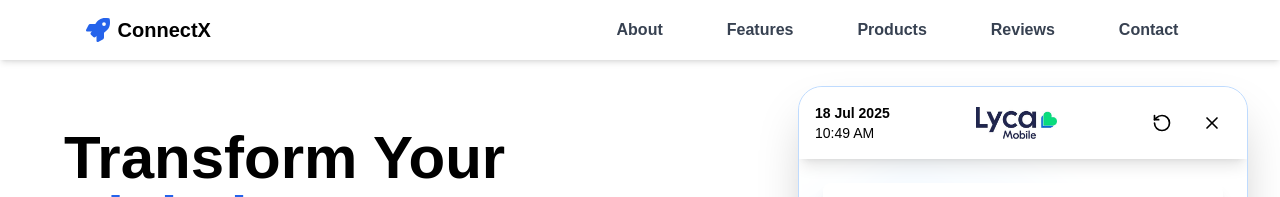
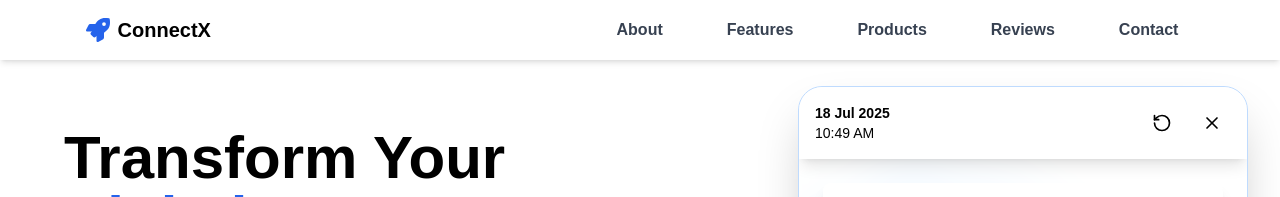
Before and after one commit to Vishal25102002/connectX, a React (Vite) app: page / in a window 1280 px wide. Both pictures are taken after a click on the button 1208 px from the left and 752 px from the top of the page. Shown: the top 197 px of the page. Built offline with nearby package versions, Linux system fonts and the light colour scheme.

Commit message:
update the chatbot

```diff
--- a/package.json
+++ b/package.json
@@ -14,10 +14,11 @@
     "@fortawesome/react-fontawesome": "^0.2.2",
     "@lobehub/ui": "^1.164.10",
     "axios": "^1.7.9",
-    "framer-motion": "^11.15.0",
+    "framer-motion": "^11.18.2",
+    "lucide-react": "^0.525.0",
     "react": "^18.3.1",
     "react-dom": "^18.3.1",
-    "react-icons": "^5.4.0"
+    "react-icons": "^5.5.0"
   },
   "devDependencies": {
     "@eslint/js": "^9.17.0",
--- a/src/components/chatbot/ChatbotHeader.tsx
+++ b/src/components/chatbot/ChatbotHeader.tsx
@@ -1,7 +1,6 @@
 // src/components/chatbot/ChatbotHeader.tsx
 import React, { useState, useEffect } from 'react';
 import { X, RotateCcw } from 'lucide-react';
-import lycaMobile from "../../assets/lycaMobile.jpeg";
 
 interface ChatbotHeaderProps {
   onClose: () => void;
@@ -36,13 +35,6 @@ const ChatbotHeader: React.FC<ChatbotHeaderProps> = ({ onClose, onReset }) => {
         <span>{formatTime(currentTime)}</span>
       </div>
 
-      {/* Centered Logo */}
-      <img
-        src={lycaMobile}
-        alt="Logo"
-        className="h-8 w-auto"
-      />
-
       {/* Reset & Close Buttons on the right */}
       <div className="flex space-x-3">
         <button
--- a/src/components/chatbot/ChatbotHome.tsx
+++ b/src/components/chatbot/ChatbotHome.tsx
@@ -7,7 +7,7 @@ interface ChatbotHomeProps {
   setActiveTab: (tab: 'home' | 'chat') => void;
 }
 
-const ChatbotHome: React.FC<ChatbotHomeProps> = ({ onPreloadedMessageClick, setActiveTab }) => {
+const ChatbotHome: React.FC<ChatbotHomeProps> = ({ setActiveTab }) => {
   const preloadedMessages = [
     { text: "Terms and Conditions", action: () => window.open("https://www.lycamobile.us/en/termscondition/", "_blank") },
     { text: "Chat with Lia", action: () => { console.log("Navigating to chat..."); setActiveTab('chat'); } },
--- a/src/components/chatbot/ChatbotInput.tsx
+++ b/src/components/chatbot/ChatbotInput.tsx
@@ -1,5 +1,5 @@
 // src/components/chatbot/ChatbotInput.tsx
-import React, { useRef, useState } from 'react';
+import React, { useState } from 'react';
 import { AiOutlineSend } from 'react-icons/ai';
 
 interface ChatbotInputProps {
```
Also changed, not shown: 1 other file (tests, documents, lock files or other folders).
